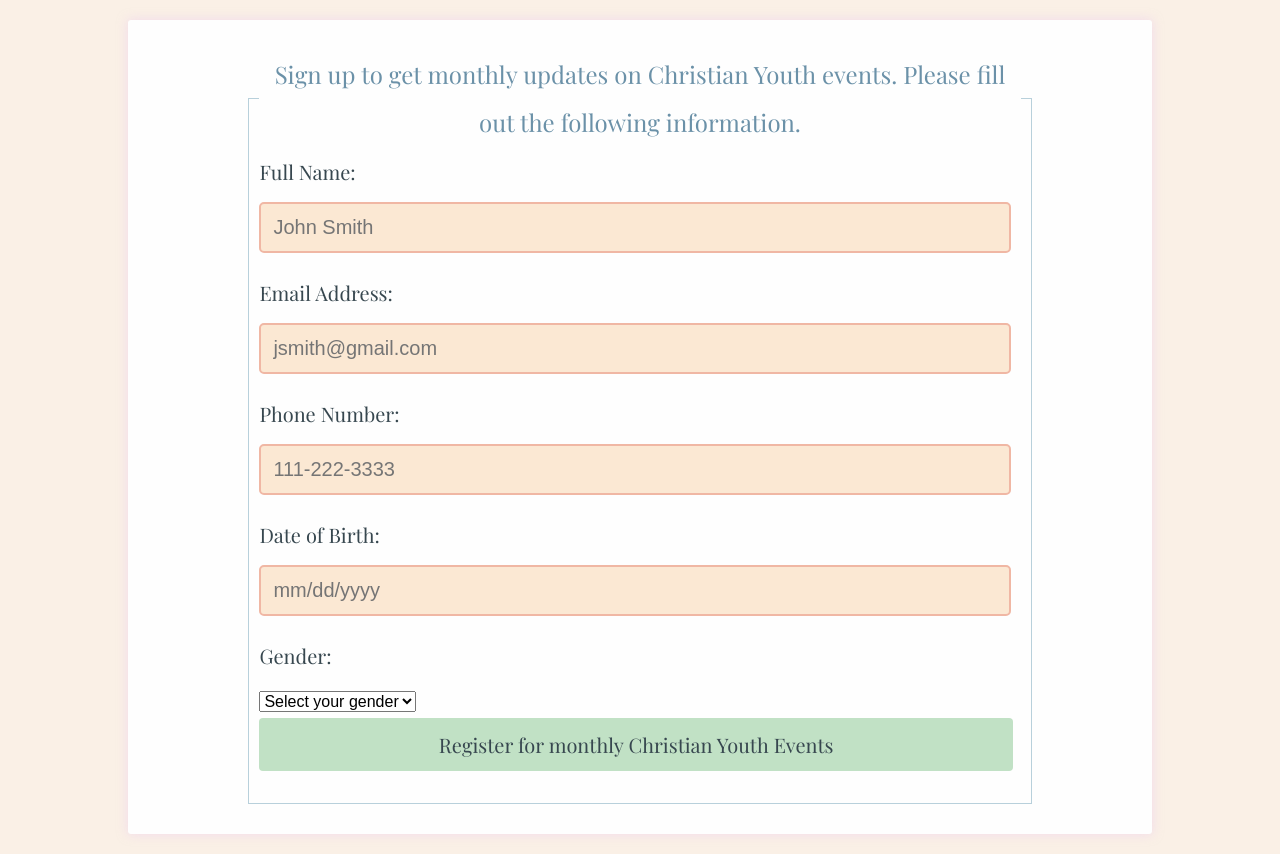
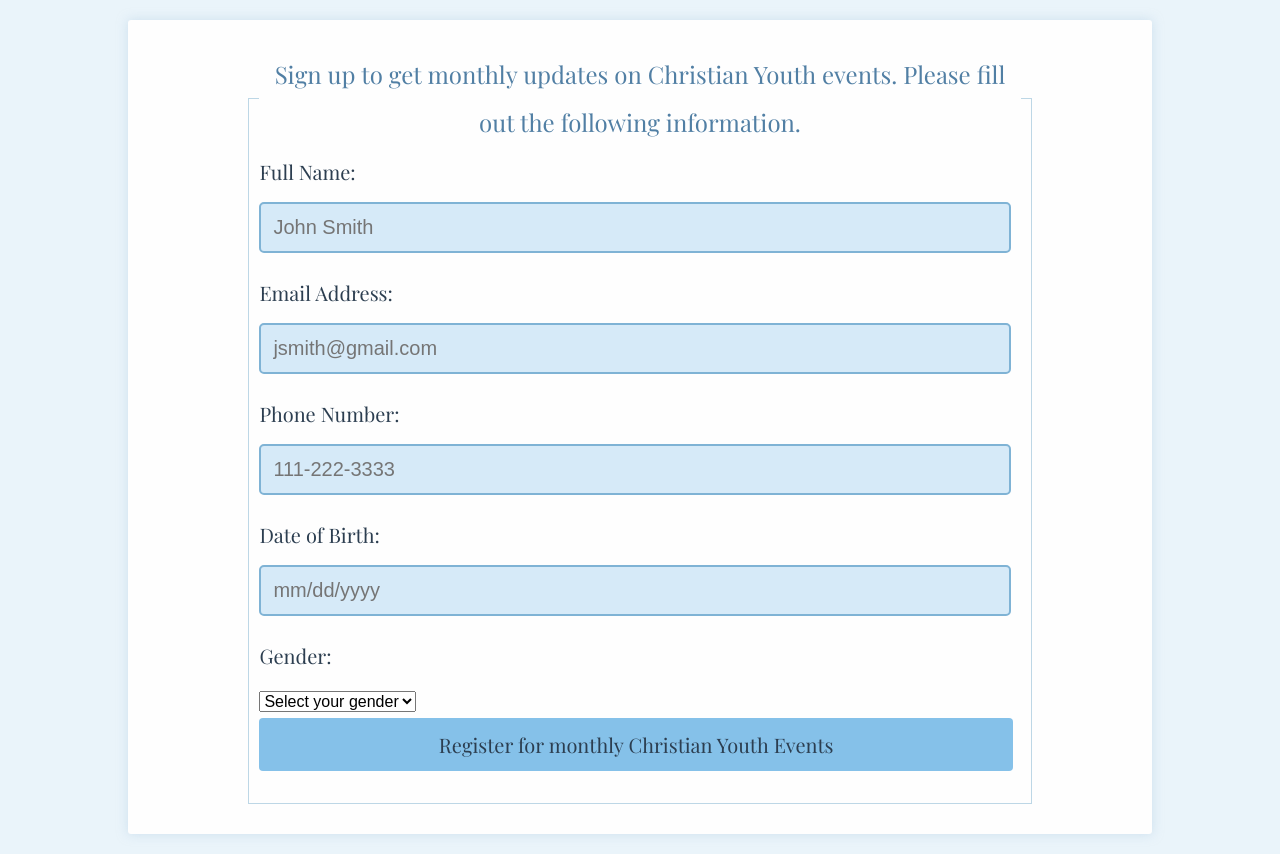
Before and after one commit to aracelihernandez60/project1, a plain HTML site: page index.html in a window 1280 px wide. Drawn offline with nearby package versions, Linux system fonts and the light colour scheme; a web font is replaced by a local one.

Commit message:
fixing colors

```diff
--- a/css/style.css
+++ b/css/style.css
@@ -1,12 +1,12 @@
 body {
-    background-color: #faf0e6;
+    background-color: #eaf4fa;
     line-height: 2;
     margin-left: 10%;
     margin-right: 10%;
 }
 
 h1 {
-    color: #6b91a8;
+    color: #517fa4;
     font-weight: bold;
     font-size: 3em;
     font-family: 'Playfair Display', 'Anta', 'Roboto', serif;
@@ -14,14 +14,14 @@ h1 {
 }
 
 legend {
-    color: #6b91a8;
+    color: #517fa4;
     font-size: 1em;
     font-family: 'Playfair Display', 'Anta', 'Roboto', serif;
     text-align: center;
 }
 
 fieldset {
-    border-color: #b8d0db;
+    border-color: #bdd7e6;
 }
 
 form {
@@ -30,11 +30,11 @@ form {
     padding: 20px;
     border-radius: 3px;
     background-color: #fefefe;
-    box-shadow: 0 0 11px rgba(233, 196, 241, 0.5);
+    box-shadow: 0 0 11px rgba(173, 203, 227, 0.5);
 }
 
 label {
-    color: #37474f;
+    color: #2c3e50;
     font-size: 1em;
     font-family: 'Playfair Display', 'Anta', 'Roboto', serif;
     display: block;
@@ -45,16 +45,16 @@ input {
     width: 95%;
     padding: 12px;
     margin-bottom: 20px;
-    background-color: #fbe8d3;
-    border: 2px solid #f0b7a4;
+    background-color: #d6eaf8;
+    border: 2px solid #7fb3d5;
     border-radius: 5px;
-    color: #37474f;
+    color: #2c3e50;
 }
 
 input[type="submit"] {
     font-family: 'Playfair Display', 'Anta', 'Roboto', serif;
-    background-color: #c1e1c5;
-    color: #37474f;
+    background-color: #85c1e9;
+    color: #2c3e50;
     padding: 15px;
     border: none;
     border-radius: 4px;
@@ -65,7 +65,7 @@ input[type="submit"] {
 
 input[type="submit"]:hover {
     transform: scale(1.07);
-    background-color: #a9d4b2;
+    background-color: #5dade2;
 }
 
 @media (min-width: 600px) {
```
